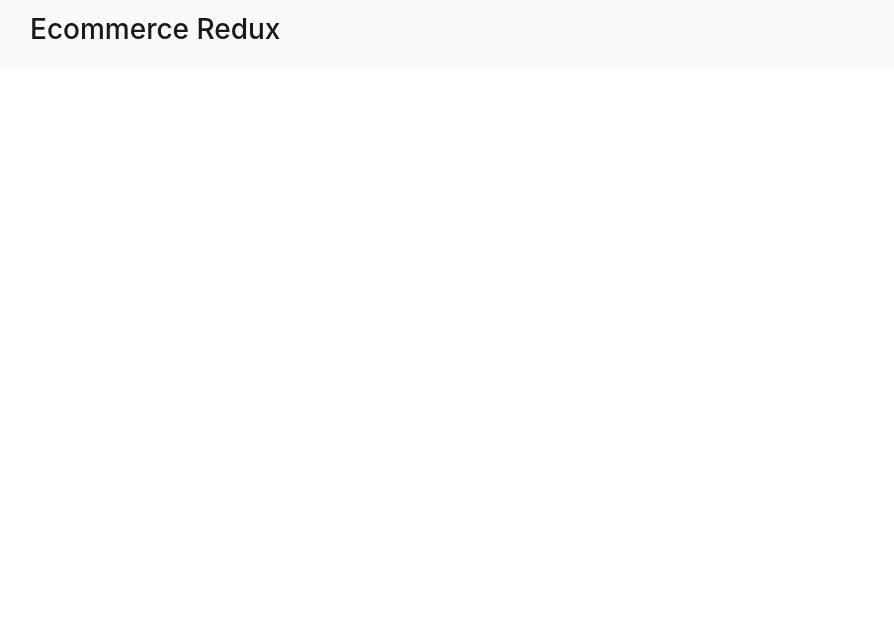
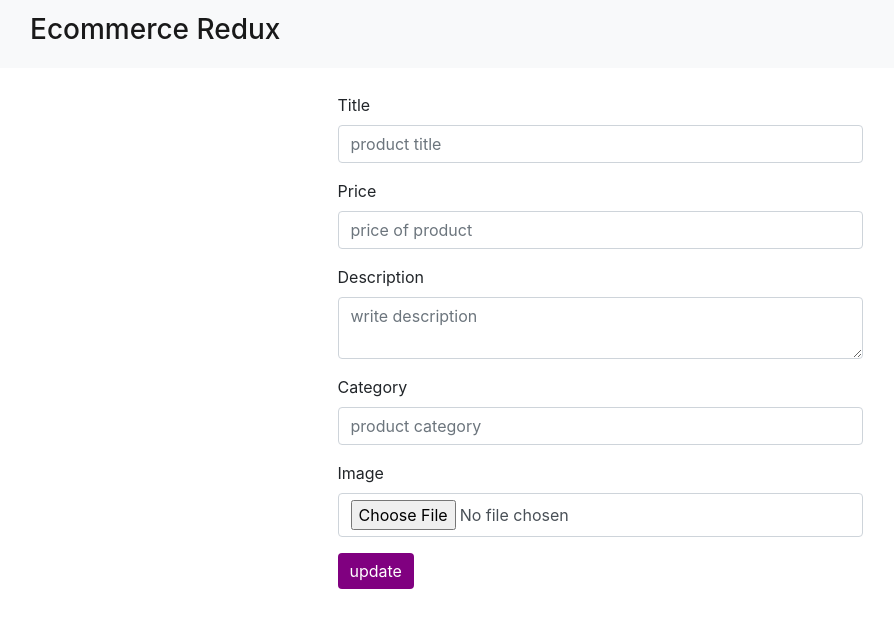
Before and after one commit to MahtabBukhari/precise-tech-react-redux-app, a React (Create React App) app: page /product/update/1 in a window 1280 px wide. Before the commit this address had no page. Shown: the top 628 px of the page, without its empty margins (40-934 px from the left). Built offline with nearby package versions, Linux system fonts and the light colour scheme.

Commit message:
new way of fething data with id

```diff
--- a/src/App.js
+++ b/src/App.js
@@ -16,7 +16,7 @@ const App = () => {
         <Routes>
           <Route exact path="/" element={<Products />} />
           <Route exact path="/product/:id" element={<ProductDetail/>}/>
-          <Route  exact path="/product/update" element={<UpdateProduct/>} />
+          <Route  exact path="/product/update/:id" element={<UpdateProduct/>} />
         </Routes>
       </Container>
     </>
--- a/src/Redux/Actions/productActions.js
+++ b/src/Redux/Actions/productActions.js
@@ -14,6 +14,13 @@ export const selectedProduct=(product)=>{
         payload:product
     }
 }
+
+export const updateSelectedProduct=(product)=>{
+    return{
+        type:ActionTypes.UPDATE_SELECTED_PRODUCT,
+        payload:product
+    }
+}
 export const removeSelectedProduct=()=>{
     return{
         type:ActionTypes.REMOVE_SELECTED_PRODUCT,
--- a/src/Redux/Reducers/index.js
+++ b/src/Redux/Reducers/index.js
@@ -1,4 +1,5 @@
 import {combineReducers } from 'redux';
+import { updateSelectedProduct } from '../Actions/productActions';
 import {productReducer,selectedProductReducer} from './productReducer';
 
 
@@ -6,7 +7,8 @@ import {productReducer,selectedProductReducer} from './productReducer';
 export const  rootReducer = combineReducers({
 
       allProducts:productReducer,
-      product:selectedProductReducer
+      product:selectedProductReducer,
+      updateProduct:updateSelectedProduct
 
 
 })
--- a/src/Redux/Reducers/productReducer.js
+++ b/src/Redux/Reducers/productReducer.js
@@ -32,3 +32,13 @@ export const selectedProductReducer =(state={},{type,payload})=>{
             return state;
     }
 }
+export const updateSelectedProductReducer =(state={},{type,payload})=>{
+    switch(type){
+        case ActionTypes.UPDATE_SELECTED_PRODUCT:
+            return {...state,...payload}
+        case ActionTypes.REMOVE_SELECTED_PRODUCT:
+            return {}
+        default:
+            return state;
+    }
+}
--- a/src/Redux/constantsType.js
+++ b/src/Redux/constantsType.js
@@ -2,7 +2,8 @@ export const ActionTypes={
     SET_PRODUCTS :"SET_PRODUCTS",
     SELECTED_PRODUCT:"SELECTED_PRODUCT",
     REMOVE_SELECTED_PRODUCT:"REMOVE_SELECTED_PRODUCT",
-    DELETE_SELECTED_PRODUCT:" DELETE_SELECTED_PRODUCT"
+    DELETE_SELECTED_PRODUCT:" DELETE_SELECTED_PRODUCT",
+    UPDATE_SELECTED_PRODUCT:" UPDATE_SELECTED_PRODUCT"
 
 
 }
--- a/src/container/ProductDetail.js/index.js
+++ b/src/container/ProductDetail.js/index.js
@@ -56,9 +56,9 @@ const ProductDetail = () => {
 
        }
 
-       const onEdit=()=>{
+       const onEdit=(id)=>{
 
-        navigate('/product/update')
+        navigate(`/product/update/${id}`)
 
        }
 
--- a/src/container/updateProduct/UpdateProduct.js
+++ b/src/container/updateProduct/UpdateProduct.js
@@ -1,11 +1,60 @@
-import React from 'react'
+import axios from 'axios'
+import React, { useEffect } from 'react'
+import { Button, Col, Container, Form, Row } from 'react-bootstrap'
+import { useSelector } from 'react-redux'
+import { useParams } from 'react-router-dom'
 import './updateProduct.css'
 
 const UpdateProduct = () => {
+
+    const Products = useSelector(state=>state.allProducts.products)
+    console.log(Products)
+    const { id } = useParams();
+    console.log(id)
+    const product = Products.find((p) => Number(p.id )=== Number(id));
+    console.log(product)
+
+
   return (
-    <div>
-      form
-    </div>
+    <Container>
+    <Row className='updateFormRow'>
+        <Col className='col-lg-6 col-md-6 col-sm-6'>
+
+        <Form>
+      <Form.Group className="mb-3" controlId="formBasicTitle">
+        <Form.Label>Title</Form.Label>
+        <Form.Control type="text" placeholder="product title" />
+
+      </Form.Group>
+
+      <Form.Group className="mb-3" controlId="formBasicPrice">
+        <Form.Label>Price</Form.Label>
+        <Form.Control type="number" placeholder="price of product" />
+      </Form.Group>
+
+      <Form.Group className="mb-3" controlId="formBasicDescription">
+        <Form.Label>Description</Form.Label>
+        <Form.Control as='textarea' placeholder="write description" />
+      </Form.Group>
+
+      <Form.Group className="mb-3" controlId="formBasicCategory">
+        <Form.Label>Category</Form.Label>
+        <Form.Control type="text" placeholder="product category" />
+      </Form.Group>
+
+      <Form.Group className="mb-3" controlId="formBasicImage">
+        <Form.Label>Image</Form.Label>
+        <Form.Control type="file" placeholder="upload image" />
+      </Form.Group>
+
+      <Button variant="primary" style={{backgroundColor:"purple",outline:"none",border:"none"}} type="submit">
+        update
+      </Button>
+    </Form>
+        </Col>
+    </Row>
+
+    </Container>
   )
 }
 
--- a/src/container/updateProduct/updateProduct.css
+++ b/src/container/updateProduct/updateProduct.css
@@ -0,0 +1,6 @@
+.updateFormRow{
+    display: flex;
+    justify-content: center;
+    align-items: center;
+    margin-top: 2vmax;
+}
```
